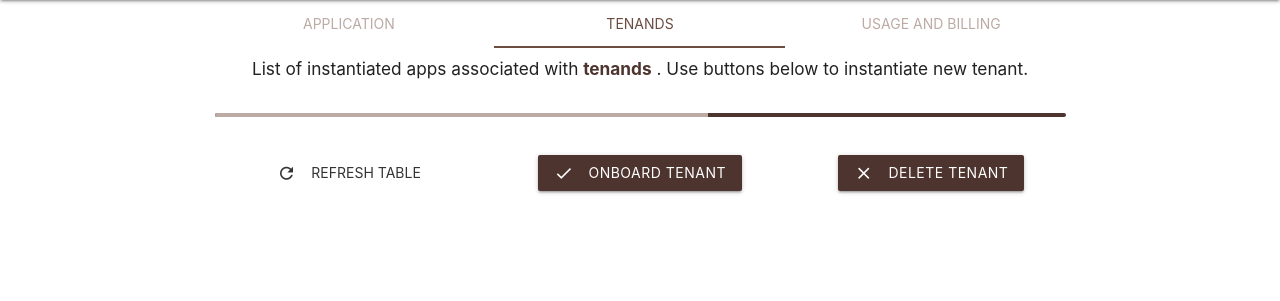
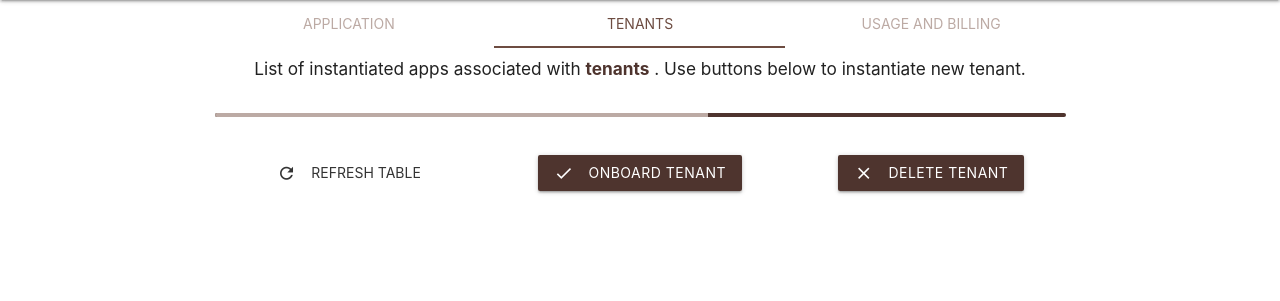
Before and after one commit to kleniu/openshift-multi-tenancy, a Node server app: page /main/ in a window 1280 px wide, after a click on "TENANTS". Shown: the part 64-365 px from the top of the page. Run offline with Node 20, Linux system fonts and the light colour scheme; the visitor is signed in with stand-in values (Sample User, id 1).

Commit message:
Readme.md change

```diff
--- a/code/console/views/main.hbs
+++ b/code/console/views/main.hbs
@@ -217,7 +217,7 @@
         <div class="col s12">
             <ul id="tabs-swipe" class="tabs tabs-fixed-width">
                 <li class="tab col s3"><a class="active" href="#test-swipe-1">Application</a></li>
-                <li class="tab col s3"><a href="#test-swipe-2">Tenands</a></li>
+                <li class="tab col s3"><a href="#test-swipe-2">Tenants</a></li>
                 <li class="tab col s3"><a href="#test-swipe-3">Usage and Billing</a></li>
             </ul>
             <div id="test-swipe-1" class="col s12">
@@ -286,7 +286,7 @@
                     <div class="col s12">
                         <h6 class="center">
                             <span>List of instantiated apps associated with </span>
-                            <span class="themecolor-text"><b class="themecolor-text">tenands</b></span>
+                            <span class="themecolor-text"><b class="themecolor-text">tenants</b></span>
                             <span>. Use buttons below to instantiate new tenant.</span>
                         </h6>
                     </div>
```
Also changed, not shown: README.md.
